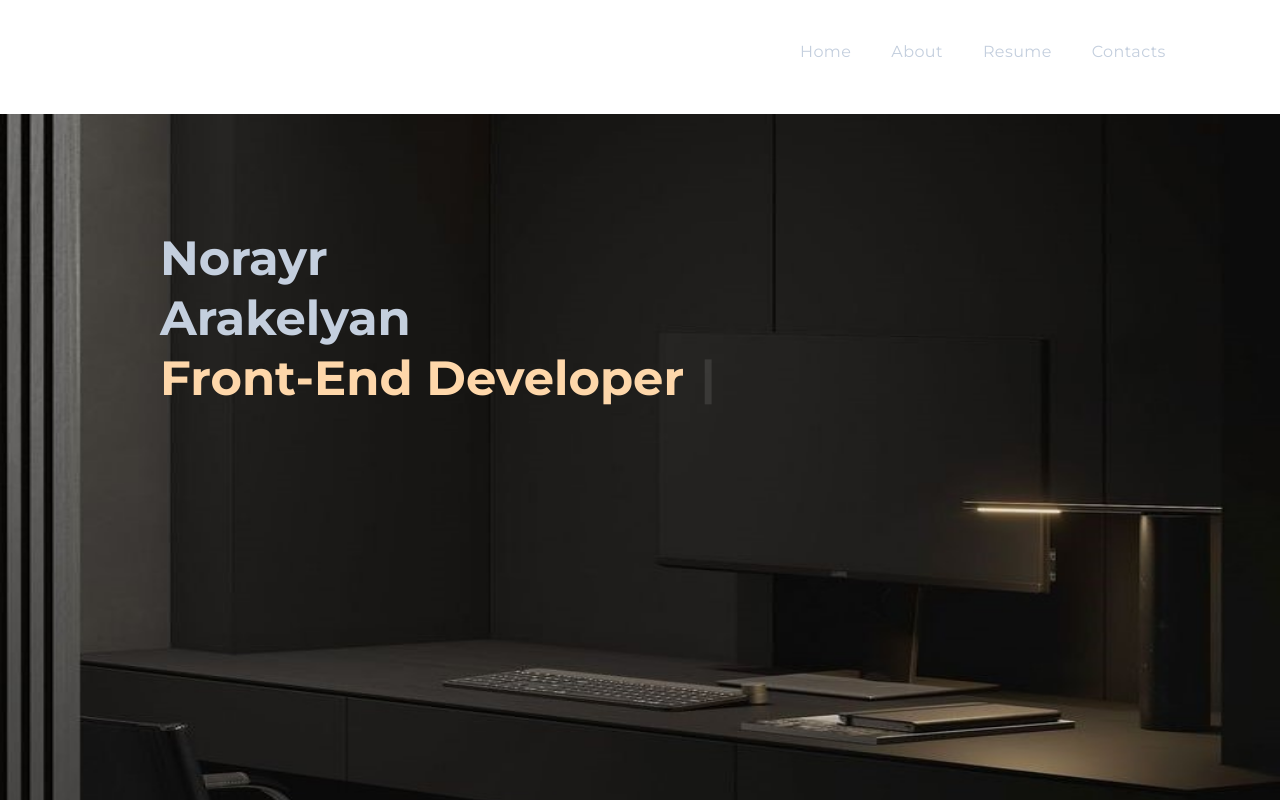
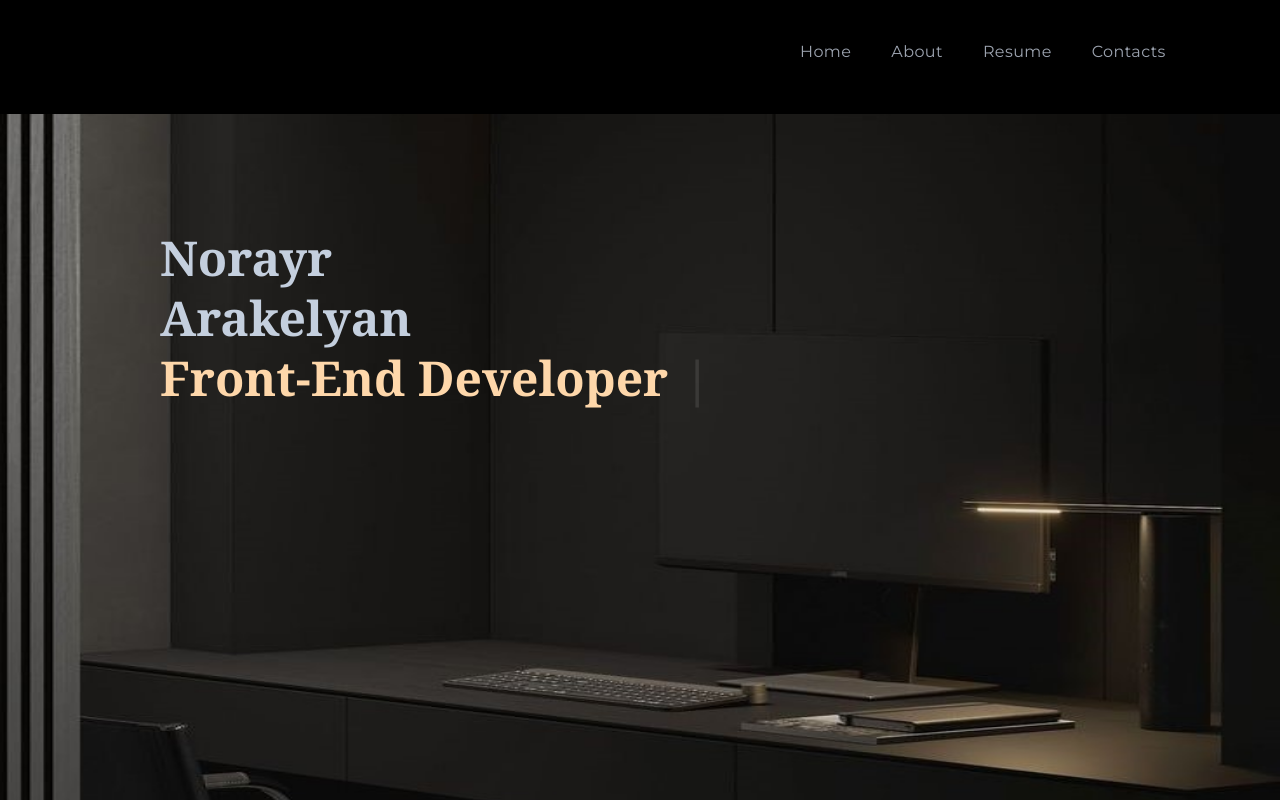
Before and after one commit to Noro233/Noro233.github.io, a React (Create React App) app: page / in a window 1280 px wide. Shown: the top 800 px of the page. Built offline with nearby package versions, Linux system fonts and the light colour scheme.

Commit message:
different

```diff
--- a/src/index.css
+++ b/src/index.css
@@ -6,9 +6,9 @@
 
 @Layer components {
 
-    /*.bgOpacity{
+    .bgOpacity{
         @apply bg-black bg-opacity-40
 
-    }*/
+    }
 
 }
--- a/tailwind.config.js
+++ b/tailwind.config.js
@@ -4,25 +4,7 @@
   content: ["./src/**/*.{js,jsx,ts,tsx}"],
   theme: {
     extend: {
-      screens: {
-        sm: '640px',
-        // => @media (min-width: 640px) { ... }
 
-        md: '768px',
-        // =>media (min-width: 768px) { ... }
-
-        lg: '1024px',
-        // => @media (min-width: 1024px) { ... }
-
-        xl: '1280px',
-        // => @media (min-width: 1280px) { ... }
-
-        '2xl': '1536px',
-        // => @media (min-width: 1536px) { ... }
-      },
-    },
-     variants: {},
-      plugins: [],
 
       fontFamily:{
         bodyFont:["Poppins","sans-serif"] ,
@@ -40,3 +22,5 @@
     },
     plugins: [],
   }
+
+}
```
